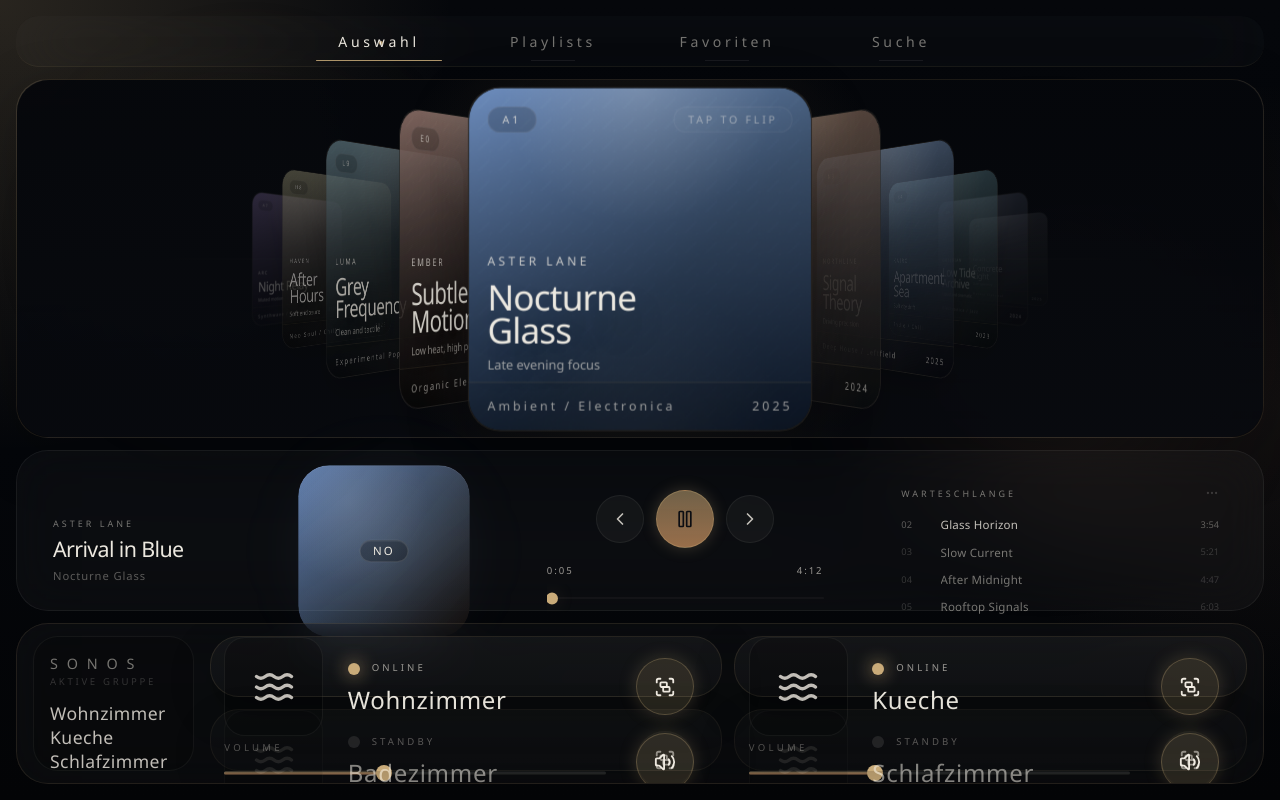
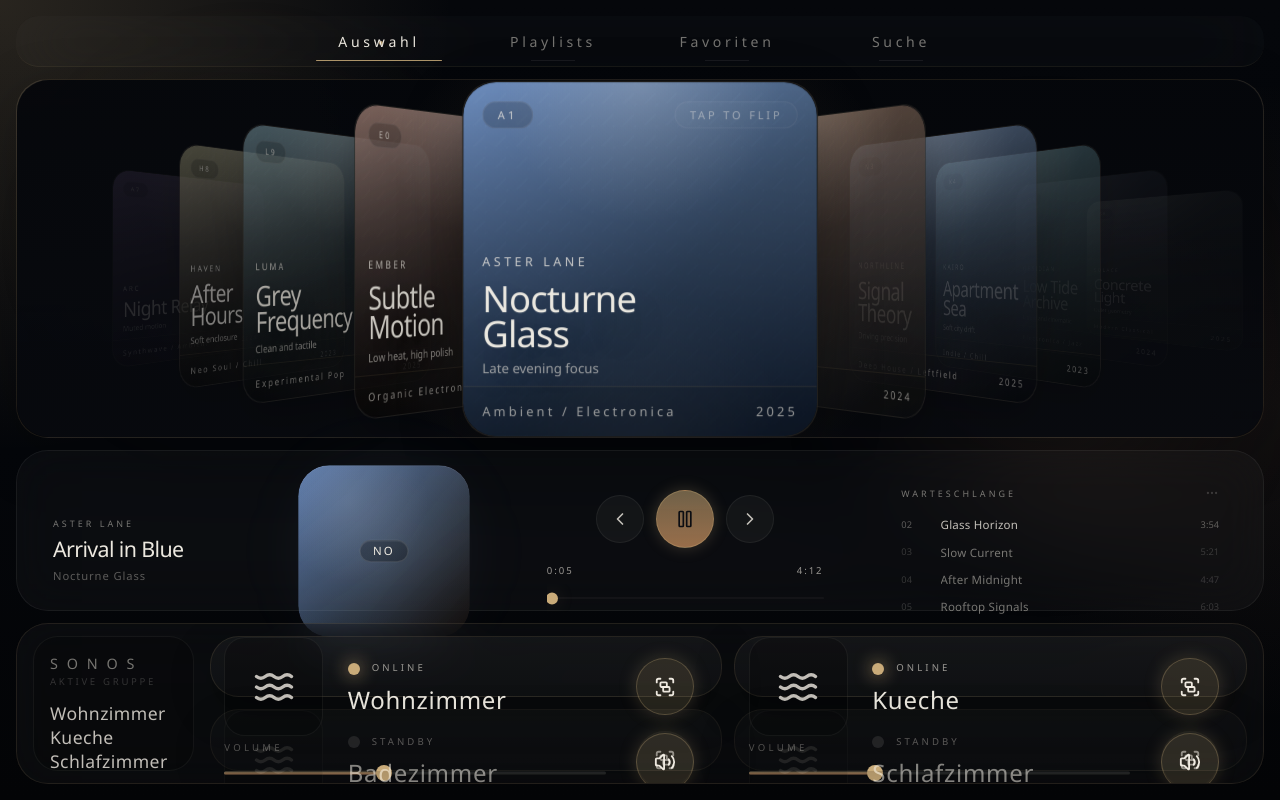
Before and after one commit to maxxeagleowl/music-wall-panel, a React (Vite) app in the folder frontend/: page / in a window 1280 px wide. Built offline with nearby package versions, Linux system fonts and the light colour scheme.

Commit message:
mock-up coverflow with

```diff
--- a/frontend/src/components/AlbumCard.tsx
+++ b/frontend/src/components/AlbumCard.tsx
@@ -23,14 +23,26 @@
 function getVisuals(offset: number, selected: boolean, flipped: boolean) {
   const distance = Math.abs(offset);
   const side = offset > 0 ? 1 : -1;
+  const x =
+    distance === 1
+      ? side * 160
+      : side * (128 + distance * 74);
+  const y = distance * 2;
+  const scale = Math.max(0.5, 1 - distance * 0.1);
+  const rotateY = side * -Math.min(72, 46 + distance * 7);
+  const translateZ = distance === 0 ? 140 : 110 - distance * 12;
+  const opacity = distance >= 4 ? Math.max(0.06, 0.28 - (distance - 4) * 0.07) : Math.max(0.44, 1 - distance * 0.16);
+  const blur = distance < 2 ? 0 : Math.min(1.2, distance * 0.1);
+  const zIndex = Math.round(100 - distance * 13);
 
   if (selected) {
     return {
       size: flipped ? 375 : 300,
       x: 0,
+      y: 0,
       scale: 1,
       rotateY: 0,
-      translateZ: 180,
+      translateZ: 220,
       opacity: 1,
       zIndex: 100,
       blur: 0,
@@ -38,72 +50,32 @@
     };
   }
 
-  if (distance === 1) {
+  if (distance >= 4) {
     return {
       size: 300,
-      x: side * 135,
-      scale: 0.86,
-      rotateY: side * -58,
-      translateZ: 90,
-      opacity: 0.86,
-      zIndex: 80,
-      blur: 0,
-      pointerEvents: 'auto' as const
-    };
-  }
-
-  if (distance === 2) {
-    return {
-      size: 300,
-      x: side * 235,
-      scale: 0.72,
-      rotateY: side * -66,
-      translateZ: 20,
-      opacity: 0.68,
-      zIndex: 60,
-      blur: 0.15,
-      pointerEvents: 'auto' as const
-    };
-  }
-
-  if (distance === 3) {
-    return {
-      size: 300,
-      x: side * 315,
-      scale: 0.58,
-      rotateY: side * -72,
-      translateZ: -80,
-      opacity: 0.5,
-      zIndex: 45,
-      blur: 0.45,
-      pointerEvents: 'auto' as const
-    };
-  }
-
-  if (distance === 4) {
-    return {
-      size: 300,
-      x: side * 380,
-      scale: 0.46,
-      rotateY: side * -78,
-      translateZ: -170,
-      opacity: 0.34,
-      zIndex: 30,
-      blur: 0.8,
+      x,
+      y,
+      scale: Math.max(0.34, scale - 0.03),
+      rotateY,
+      translateZ,
+      opacity: Math.min(opacity, Math.max(0.04, 0.14 - (distance - 4) * 0.045)),
+      zIndex: Math.round(40 - (distance - 4) * 8),
+      blur: Math.min(1.35, blur + (distance - 3.5) * 0.06),
       pointerEvents: 'none' as const
     };
   }
 
   return {
     size: 300,
-    x: side * 430,
-    scale: 0.34,
-    rotateY: side * -82,
-    translateZ: -250,
-    opacity: 0.18,
-    zIndex: 15,
-    blur: 1.1,
-    pointerEvents: 'none' as const
+    x,
+    y,
+    scale,
+    rotateY,
+    translateZ,
+    opacity,
+    zIndex,
+    blur,
+    pointerEvents: 'auto' as const
   };
 }
 
@@ -142,7 +114,7 @@
       className="absolute left-1/2 top-1/2"
       animate={{
         x: visuals.x,
-        y: 0,
+        y: visuals.y,
         scale: visuals.scale,
         rotateY: visuals.rotateY,
         rotateX: 0,
```
